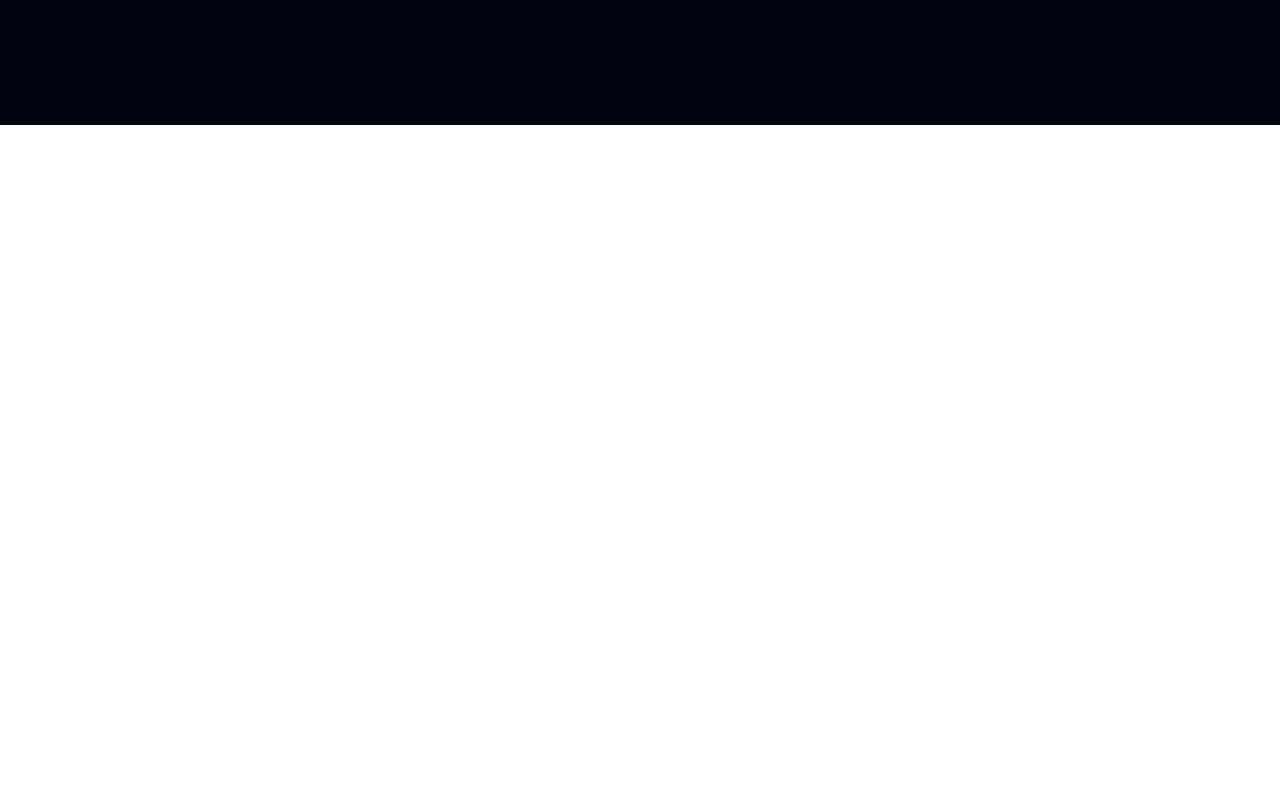
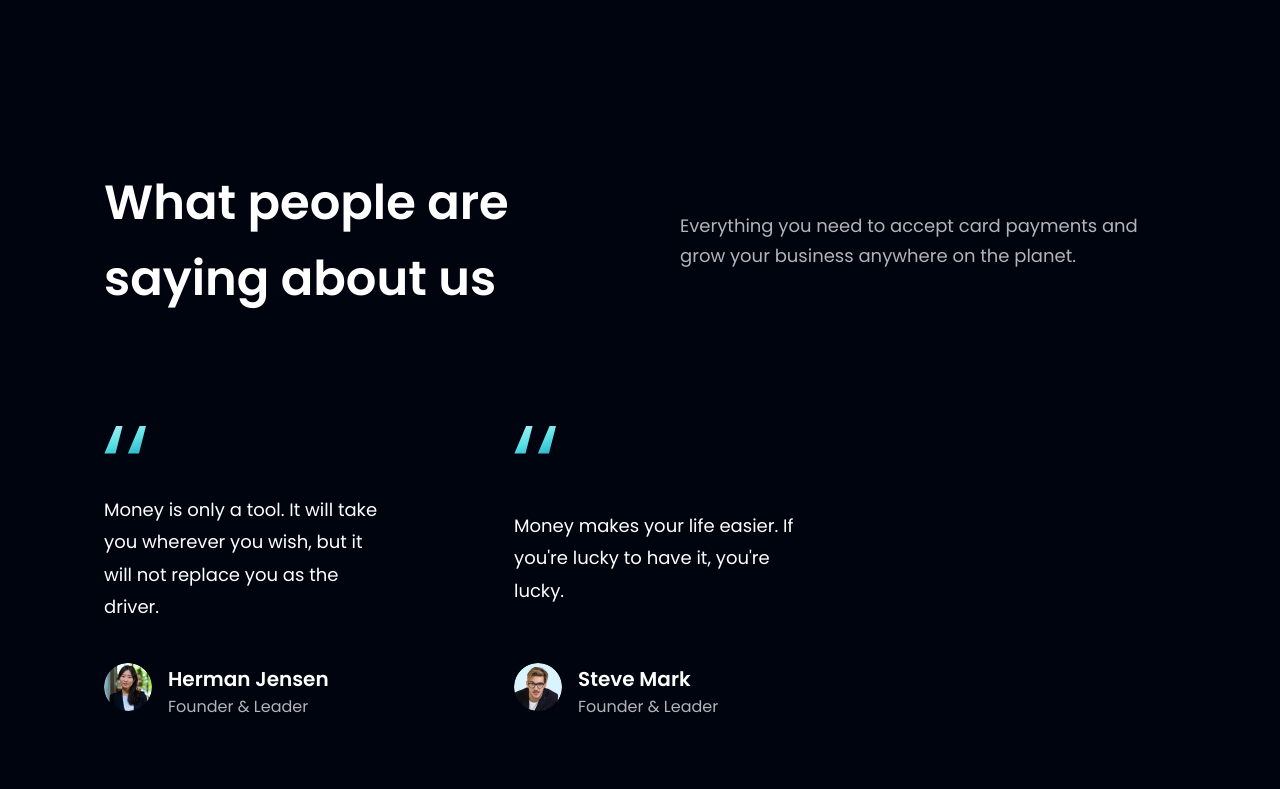
Before and after one commit to jksaWork/React_Modren_Desing_1, a React (Vite) app: page / in a window 1280 px wide. Shown: the part 2531-3320 px from the top of the page. Before the commit the page ends 2656 px from the top, so only its background shows below. Built offline with nearby package versions, Linux system fonts and the light colour scheme.

Commit message:
TestMoails Sections

```diff
--- a/src/App.jsx
+++ b/src/App.jsx
@@ -6,6 +6,7 @@ import {
   Business,
   Billings,
   BillingCard,
+  TestMon,
 } from "./components";
 
 const App = () => (
@@ -27,6 +28,7 @@ const App = () => (
         <Business />
         <Billings />
         <BillingCard />
+        <TestMon />
       </div>
     </div>
   </div>
--- /dev/null
+++ b/src/components/TestMon.jsx
@@ -0,0 +1,55 @@
+import React from "react";
+import style from "../style";
+import { feedback } from "../constants/index";
+import { quotes } from "../assets/index";
+
+function TestMon() {
+  return (
+    <div>
+      {/* Pepole Saying Section */}
+      <div className="md:flex block flex-warp items-center justify-center">
+        <h2 className={`${style.heading2} p-10 flex-1 `}>
+          What people are saying about us
+        </h2>
+        <p className={`${style.paragraph}  p-10  flex-1`}>
+          Everything you need to accept card payments and grow your business
+          anywhere on the planet.
+        </p>
+      </div>
+
+      {/*  Test Moails Client  */}
+      <div className="flex flex-wrap sm:justify-start justify-center w-full feedback-container relative z-[1]">
+        {feedback.map((feed, index) => (
+          <FeadBackCard {...feed} key={feed.id} />
+        ))}
+      </div>
+    </div>
+  );
+}
+function FeadBackCard({ title, content, name, img }) {
+  return (
+    <div className="flex justify-between flex-col px-10 py-12 rounded-[20px]  max-w-[370px] md:mr-10 sm:mr-5 mr-0 my-5 feedback-card">
+      <img
+        src={quotes}
+        alt="double_quotes"
+        className="w-[42.6px] h-[27.6px] object-contain"
+      />
+      <p className="font-poppins font-normal text-[18px] leading-[32.4px] text-white my-10">
+        {content}
+      </p>
+      <div className="flex flex-row">
+        <img src={img} alt={name} className="w-[48px] h-[48px] rounded-full" />
+        <div className="flex flex-col ml-4">
+          <h4 className="font-poppins font-semibold text-[20px] leading-[32px] text-white">
+            {name}
+          </h4>
+          <p className="font-poppins font-normal text-[16px] leading-[24px] text-dimWhite">
+            {title}
+          </p>
+        </div>
+      </div>
+    </div>
+  );
+}
+
+export default TestMon;
--- a/src/components/index.js
+++ b/src/components/index.js
@@ -4,4 +4,5 @@ import Stats from "./Stats";
 import Business from "./Business";
 import Billings from "./Billings";
 import BillingCard from "./BillingCard";
-export { Navbar, Hero, Stats, Business, Billings, BillingCard };
+import TestMon from "./TestMon";
+export { Navbar, TestMon, Hero, Stats, Business, Billings, BillingCard };
```
